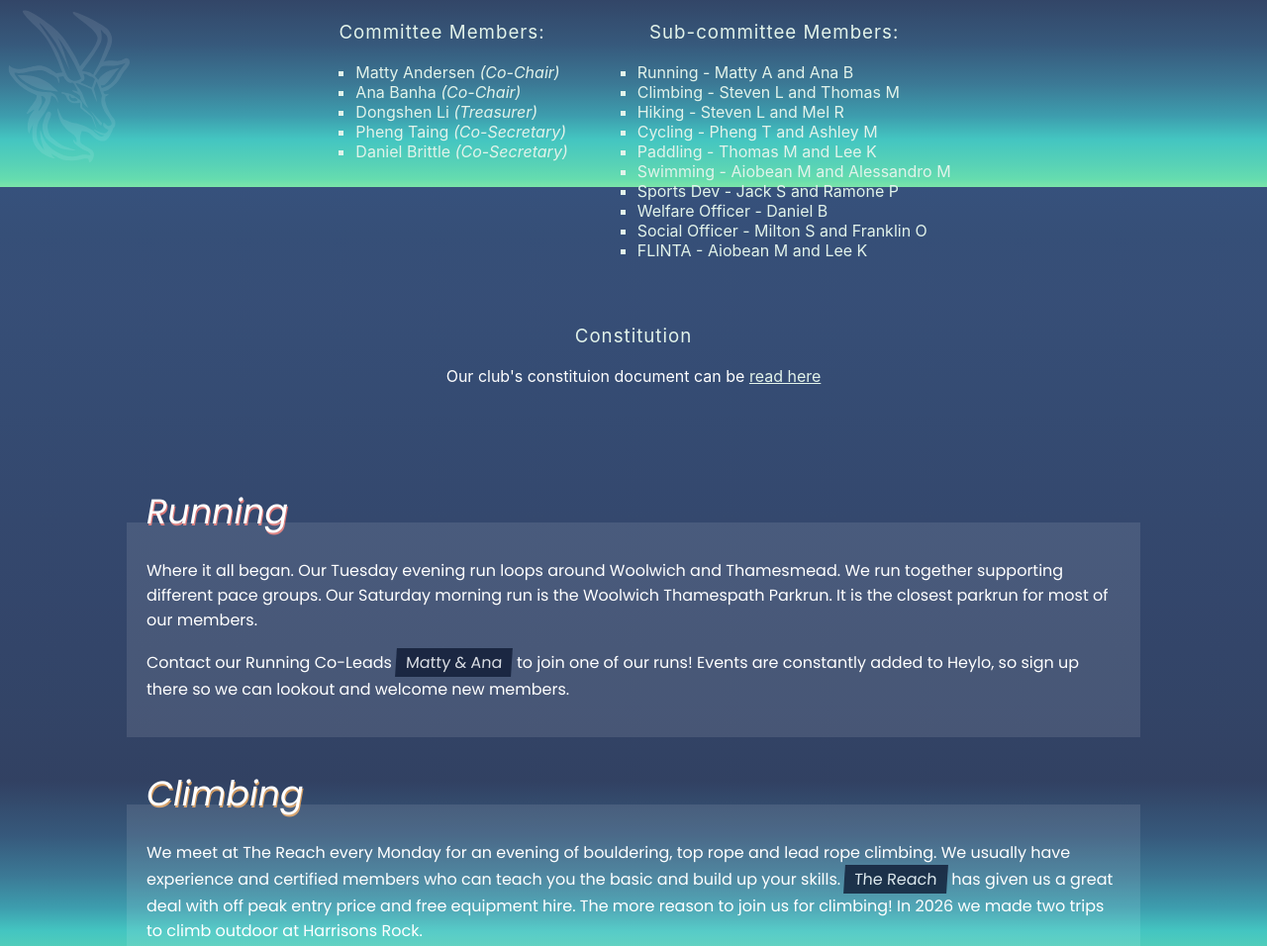
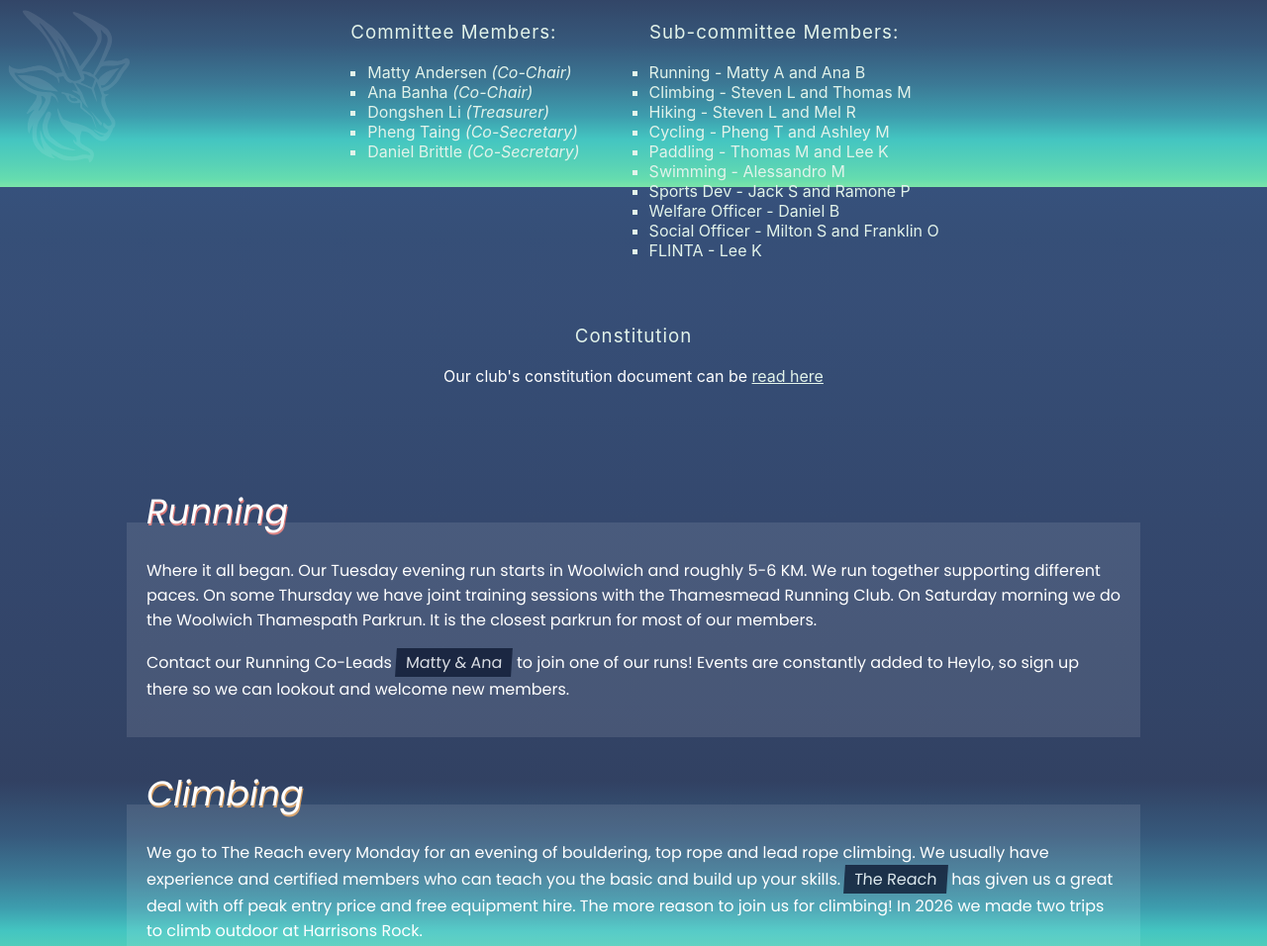
Before and after one commit to Gayzelles/gayzelles-website, a plain HTML site: page public/index.html in a window 1280 px wide. Shown: the part 611-1567 px from the top of the page at 99% size. Drawn offline with Linux system fonts and the light colour scheme; a web font is replaced by a local one.

Commit message:
update details

```diff
--- a/public/index.html
+++ b/public/index.html
@@ -64,9 +64,7 @@
         />
       </div>
 
-      <a href="#top" class="header-brand" aria-label="Gayzelles home"
-        >Gayzelles
-      </a>
+      <a class="header-brand" aria-label="Gayzelles home">Gayzelles </a>
 
       <nav>
         <ul>
@@ -124,17 +122,17 @@
               <li>Hiking - Steven L and Mel R</li>
               <li>Cycling - Pheng T and Ashley M</li>
               <li>Paddling - Thomas M and Lee K</li>
-              <li>Swimming - Aiobean M and Alessandro M</li>
+              <li>Swimming - Alessandro M</li>
               <li>Sports Dev - Jack S and Ramone P</li>
               <li>Welfare Officer - Daniel B</li>
               <li>Social Officer - Milton S and Franklin O</li>
-              <li>FLINTA - Aiobean M and Lee K</li>
+              <li>FLINTA - Lee K</li>
             </ul>
           </div>
         </div>
         <div class="constitution">
           <h3>Constitution</h3>
-          Our club's constituion document can be
+          Our club's constitution document can be
           <a href="/gayzelles_constitution.pdf" target="_blank" rel="noopener">
             read here</a
           >
@@ -145,10 +143,11 @@
         <span class="sport-name running" id="running">Running</span>
         <div class="sport-content">
           <p>
-            Where it all began. Our Tuesday evening run loops around Woolwich
-            and Thamesmead. We run together supporting different pace groups.
-            Our Saturday morning run is the Woolwich Thamespath Parkrun. It is
-            the closest parkrun for most of our members.
+            Where it all began. Our Tuesday evening run starts in Woolwich and
+            roughly 5-6 KM. We run together supporting different paces. On some
+            Thursday we have joint training sessions with the Thamesmead Running
+            Club. On Saturday morning we do the Woolwich Thamespath Parkrun. It
+            is the closest parkrun for most of our members.
           </p>
           <p>
             Contact our Running Co-Leads
@@ -163,7 +162,7 @@
         <span class="sport-name climbing" id="climbing">Climbing</span>
         <div class="sport-content">
           <p>
-            We meet at The Reach every Monday for an evening of bouldering, top
+            We go to The Reach every Monday for an evening of bouldering, top
             rope and lead rope climbing. We usually have experience and
             certified members who can teach you the basic and build up your
             skills. <span class="highlight">The Reach</span> has given us a
@@ -247,8 +246,7 @@
           </p>
           <p>
             Keep an eye out on Heylo or contact our Swimming Co-Leads
-            <span class="highlight">Aiobean & Alessandro</span> to join our swim
-            session.
+            <span class="highlight">Alessandro</span> to join our swim session.
           </p>
         </div>
       </div>
```
